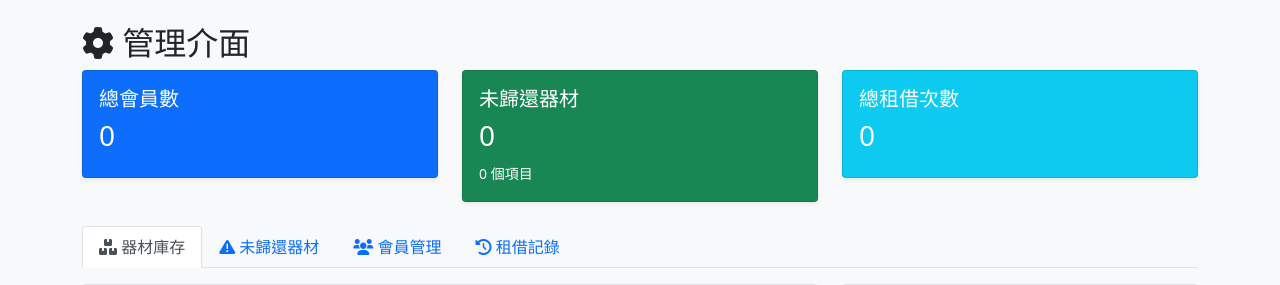
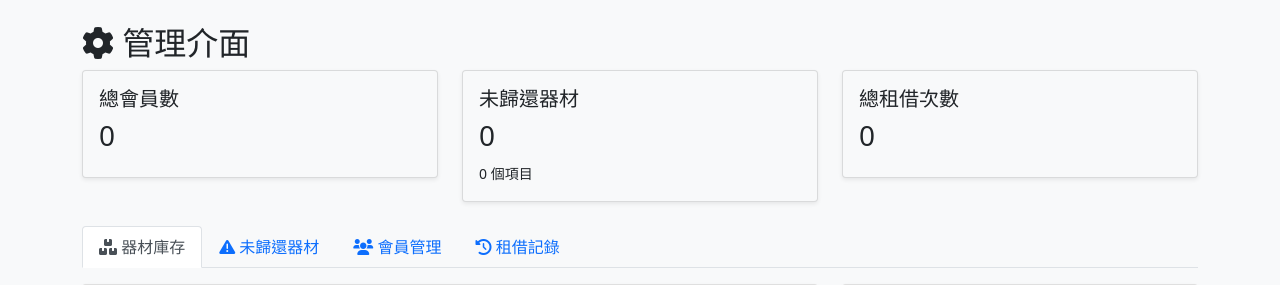
Before and after one commit to Yung-Chia-Chen/Guitar-Club-Management-System, a Flask app: page /admin in a window 1280 px wide. Shown: the part 56-341 px from the top of the page. Run offline with Flask 3, Linux system fonts and the light colour scheme; the visitor is signed in with stand-in values (Sample User, id 1); data comes from the database, SQL or seed files in the repository; data that the repository does not hold is empty; some libraries are stand-ins or nearby versions.

Commit message:
big change admin

```diff
--- a/templates/admin.html
+++ b/templates/admin.html
@@ -6,7 +6,7 @@
 <style>
 /* 自訂租借記錄顏色 - 深色背景 */
 .rental-record {
-    background-color: #f90dfd !important; /* Bootstrap 藍色 */
+    background-color: #354562 !important; /* Bootstrap 藍色 */
     color: white !important; /* 白色文字 */
 }
 
@@ -23,7 +23,7 @@
         <!-- 統計資訊 -->
         <div class="row mb-4">
             <div class="col-md-4">
-                <div class="card bg-primary text-white">
+                <div class="card bg-light text-dark">
                     <div class="card-body">
                         <h5>總會員數</h5>
                         <h3>{{ members|length }}</h3>
@@ -31,7 +31,7 @@
                 </div>
             </div>
             <div class="col-md-4">
-                <div class="card bg-success text-white">
+                <div class="card bg-light text-dark">
                     <div class="card-body">
                         <h5>未歸還器材</h5>
                         <h3>{{ unreturned|sum(attribute=4) }}</h3>
@@ -40,7 +40,7 @@
                 </div>
             </div>
             <div class="col-md-4">
-                <div class="card bg-info text-white">
+                <div class="card bg-light text-dark">
                     <div class="card-body">
                         <h5>總租借次數</h5>
                         <h3>{{ all_rentals|length }}</h3>
@@ -201,7 +201,7 @@
                 <div class="card mt-3">
                     <div class="card-header d-flex justify-content-between align-items-center">
                         <h5 class="mb-0"><i class="fas fa-exclamation-triangle text-warning"></i> 未歸還器材</h5>
-                        <span class="badge bg-warning">{{ unreturned|length }} 件</span>
+                        <span class="badge bg-warning text-dark">{{ unreturned|length }}  個項目</span>
                     </div>
                     <div class="card-body">
                         {% if unreturned %}
@@ -226,7 +226,7 @@
                                         <td>{{ item[2] }}</td>
                                         <td>{{ item[3] }}</td>
                                         <td>
-                                            <span class="badge bg-primary">{{ item[4] }} 件</span>
+                                            <span class="badge bg-warning text-dark">{{ item[4] }} 件</span>
                                         </td>
                                         <td>{{ item[5] }}</td>
                                         <td>
@@ -321,7 +321,7 @@
                     <div class="card-body">
                         {% if all_rentals %}
                         <div class="table-responsive">
-                            <table class="table table-striped table-sm">
+                            <table class="table table-sm">
                                 <thead>
                                     <tr>
                                         <th>借用人</th>
@@ -366,7 +366,7 @@
                                                     <span class="badge bg-secondary">已全部歸還</span>
                                                 {% endif %}
                                             {% elif record[9] > 0 %}
-                                                <span class="badge bg-danger">部分歸還 (剩餘{{ record[9] }}件未還)</span>
+                                                <span class="badge bg-danger">剩餘{{ record[9] }}件未還</span>
                                             {% else %}
 
                                             {% endif %}
```
